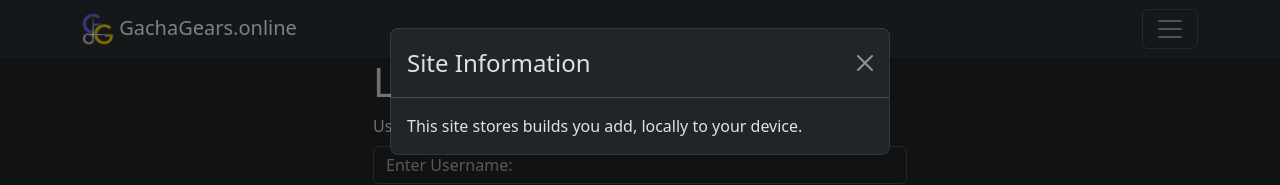
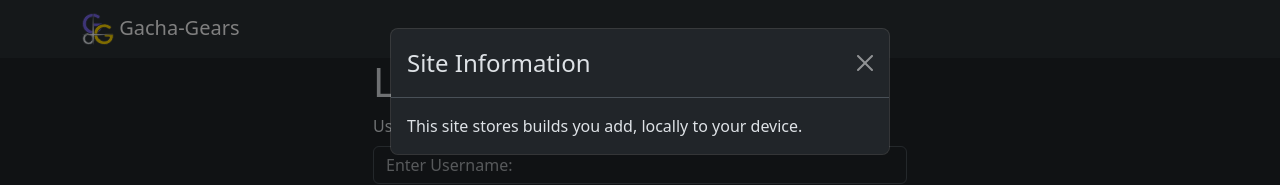
Before and after one commit to RA-Valdez/gacha-gears, a React (Vite) app in the folder gacha-gears-client/: page /login in a window 1280 px wide. Shown: the top 185 px of the page. Built offline with nearby package versions, Linux system fonts and the light colour scheme.

Commit message:
enabled admin login and navigation

```diff
--- a/gacha-gears-client/package.json
+++ b/gacha-gears-client/package.json
@@ -17,7 +17,8 @@
     "react-bootstrap": "^2.8.0",
     "react-dom": "^18.2.0",
     "react-router-bootstrap": "^0.26.2",
-    "react-router-dom": "^6.16.0"
+    "react-router-dom": "^6.16.0",
+    "universal-cookie": "^6.1.1"
   },
   "devDependencies": {
     "@types/react": "^18.2.15",
--- a/gacha-gears-client/src/App.jsx
+++ b/gacha-gears-client/src/App.jsx
@@ -1,7 +1,8 @@
-// Modlues
+// Modules
 import { useState } from 'react';
 import { BrowserRouter, Outlet } from 'react-router-dom';
 import { Container, Modal } from 'react-bootstrap';
+import Cookies from 'universal-cookie';
 
 // Components
 import MainNav from './components/MainNav';
@@ -11,19 +12,29 @@ import Router from './components/Router';
 import 'bootstrap/dist/css/bootstrap.min.css';
 import 'bootstrap-icons/font/bootstrap-icons.min.css';
 import './App.css';
+import axios from 'axios';
 
 function App() {
+  axios.defaults.withCredentials = true;
+  const cookies = new Cookies(null, { path: '/' });
+  const [publicToken, setPublicToken] = useState(cookies.get('public-token'));
   const [showModal, setShowModal] = useState((!sessionStorage.getItem("session") ? true : false));
+
   function handleModal() {
     !sessionStorage.setItem("session", "session");
     setShowModal(false);
   }
 
+  function handleLogout() {
+    axios.post(`${import.meta.env.VITE_API_ADDRESS}/users/logout`)
+      .then(setPublicToken(false));
+  }
+
   return (
     <BrowserRouter>
-      <MainNav />
+      <MainNav username={publicToken} handleLogout={handleLogout} />
       <Container>
-        <Router /><Outlet />
+        <Router username={publicToken} setPublicToken={setPublicToken} /><Outlet context={[setPublicToken]}/>
       </Container>
       <Modal show={showModal} onHide={handleModal}>
         <Modal.Header closeButton>
--- a/gacha-gears-client/src/components/MainNav.jsx
+++ b/gacha-gears-client/src/components/MainNav.jsx
@@ -1,12 +1,12 @@
 // Modules
 import { useState } from 'react';
-import { Container, Navbar, Offcanvas, Nav } from 'react-bootstrap';
+import { Container, Navbar, Offcanvas, Nav, Button } from 'react-bootstrap';
 import { LinkContainer } from 'react-router-bootstrap';
 
 // Assets
 import ggoLogo from '/ggo.svg'
 
-export default function MainNav() {
+export default function MainNav(props) {
   const [showOffcanvas, setShowOffcanvass] = useState(false);
 
   const devNav = (
@@ -35,6 +35,8 @@ export default function MainNav() {
             <LinkContainer to="/ornaments">
               <Nav.Link>Ornaments</Nav.Link>
             </LinkContainer>
+            <hr/>
+            <Button variant='outline-danger' onClick={props.handleLogout}>Logout</Button>
           </Nav>
         </Offcanvas.Body>
       </Navbar.Offcanvas>
@@ -46,9 +48,9 @@ export default function MainNav() {
       <Container>
         <Navbar.Brand href="/">
           <img src={ggoLogo} className="logo d-inline-block align-top" alt="Vite logo" />
-          {' '}GachaGears.online
+          {' '}Gacha-Gears
         </Navbar.Brand>
-        {import.meta.env.DEV ? devNav : <></>}
+        {props.username ? devNav : <></>}
       </Container>
     </Navbar>
   );
--- a/gacha-gears-client/src/components/Router.jsx
+++ b/gacha-gears-client/src/components/Router.jsx
@@ -10,11 +10,10 @@ import RelicPage from '../pages/RelicPage/RelicPage'
 import OrnamentPage from '../pages/OrnamentPage/OrnamentPage'
 import NoPage from '../pages/NoPage';
 
-export default function Router() {
+export default function Router(props) {
   const devRoutes = (
     <Routes>
       <Route path="/" Component={BuildPage} />
-      <Route path="/login" Component={LogInPage} />
       <Route path='/characters' Component={CharacterPage} />
       <Route path='/zones' Component={ZonePage} />
       <Route path='/relics' Component={RelicPage} />
@@ -26,9 +25,10 @@ export default function Router() {
   const guestRoutes = (
     <Routes>
       <Route path="/" Component={BuildPage} />
+      <Route path="/login" element={<LogInPage setPublicToken={props.setPublicToken} />} />
       <Route path='*' Component={NoPage} />
     </Routes>
   )
 
-  return import.meta.env.DEV ? devRoutes : guestRoutes;
+  return props.username ? devRoutes : guestRoutes;
 }
--- a/gacha-gears-client/src/pages/LogInPage/LogInPage.jsx
+++ b/gacha-gears-client/src/pages/LogInPage/LogInPage.jsx
@@ -2,9 +2,11 @@ import axios from "axios";
 import { useState } from "react";
 import { Alert, Button, Col, Container, Form, Row, Stack } from "react-bootstrap";
 import { useNavigate } from "react-router-dom"
+import Cookies from 'universal-cookie';
 
-export default function LogInPage() {
+export default function LogInPage(props) {
   axios.defaults.withCredentials = true;
+  const cookies = new Cookies(null, { path: '/' });
   const [process, setProcess] = useState("Log In");
   const [username, setUsername] = useState("");
   const [validUsername, setValidUsername] = useState(false);
@@ -63,7 +65,8 @@ export default function LogInPage() {
       .post(`${import.meta.env.VITE_API_ADDRESS}/users/login`, user, { withCredentials: true })
       .then((res) => {
         clearFields();
-        navigate("/")
+        props.setPublicToken(cookies.get('public-token'));
+        navigate("/");
       })
       .catch((err) => {
         clearFields();
```
Also changed, not shown: 2 other files (tests, documents, lock files or other folders).
